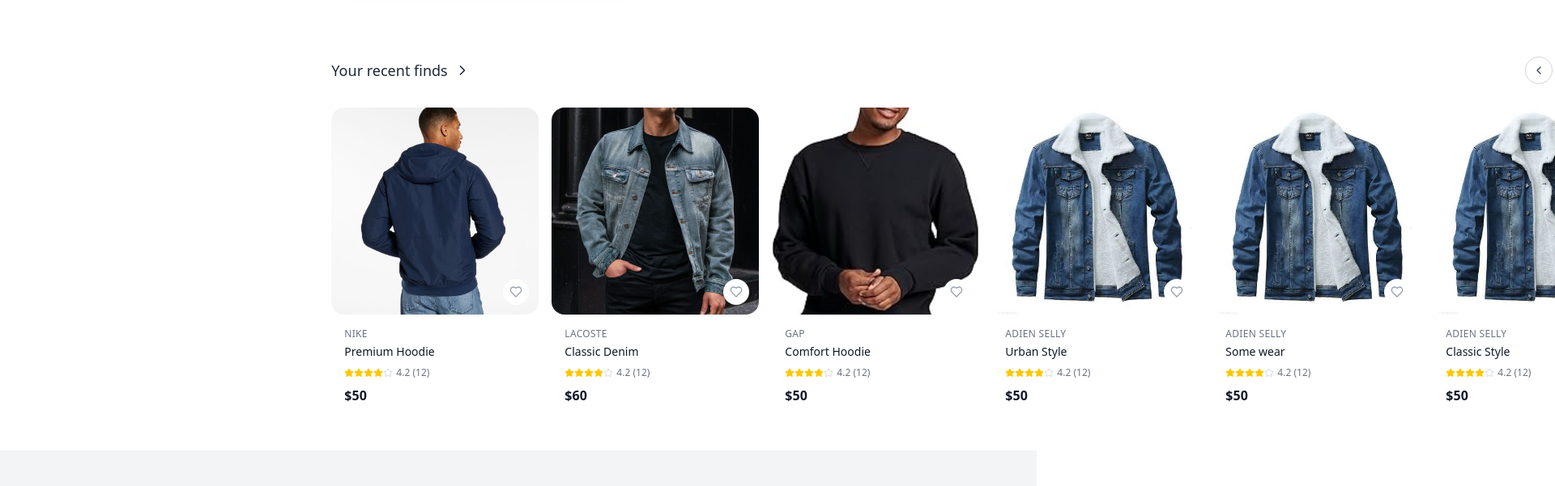
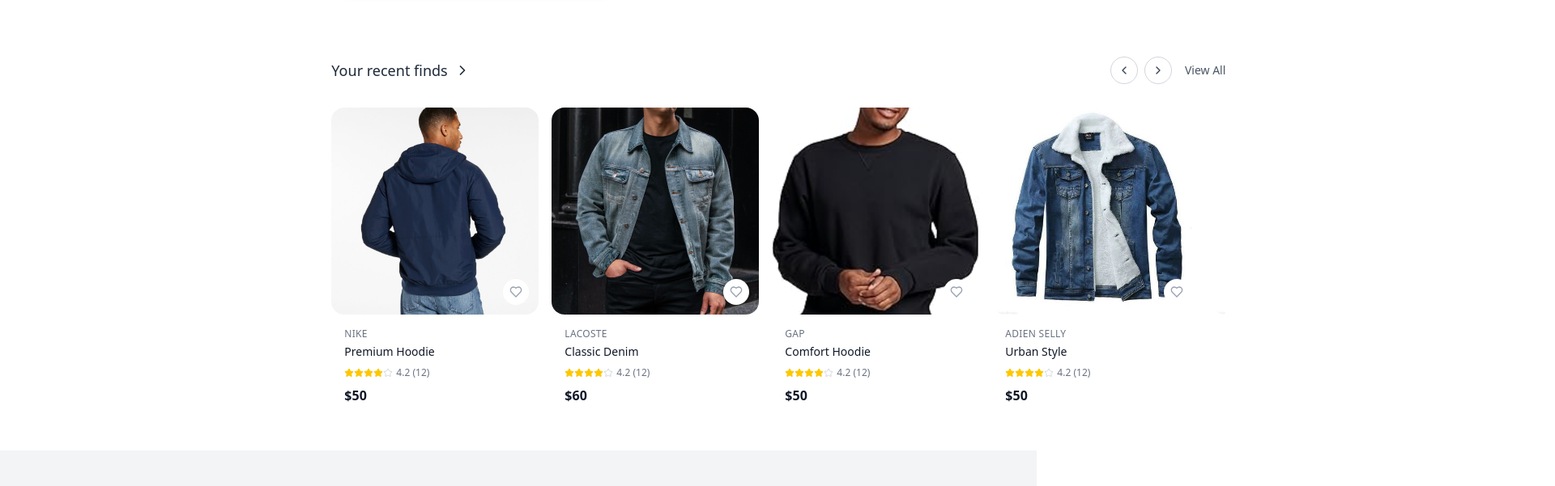
Before and after one commit to AllanKariuki/e-commerce-frontend, a React (Vite) app in the folder e-commerce-frontend/: page /products in a window 1280 px wide. Shown: the part 2280-2881 px from the top of the page at 81% size, 1920 px wide, since content can reach past the window. Built offline with nearby package versions, Linux system fonts and the light colour scheme; grey boxes are pictures that could not be loaded.

Commit message:
feat: fix recent views scroll

```diff
--- a/e-commerce-frontend/src/components/product/RecentFinds.tsx
+++ b/e-commerce-frontend/src/components/product/RecentFinds.tsx
@@ -181,7 +181,7 @@ const RecentFinds: React.FC = () => {
     const scrollLeft = () => {
         if (scrollContainerRef.current) {
             scrollContainerRef.current.scrollBy({
-                left: -300,
+                left: -272, // Width of one card (256px) + gap (16px) = 272px
                 behavior: 'smooth'
             });
         }
@@ -190,7 +190,7 @@ const RecentFinds: React.FC = () => {
     const scrollRight = () => {
         if (scrollContainerRef.current) {
             scrollContainerRef.current.scrollBy({
-                left: 300,
+                left: 272, // Width of one card (256px) + gap (16px) = 272px
                 behavior: 'smooth'
             });
         }
@@ -229,13 +229,15 @@ const RecentFinds: React.FC = () => {
                 </div>
             </div>
 
-            {/* Horizontal Scrollable Container */}
+            {/* Horizontal Scrollable Container - Show exactly 4 items */}
             <div
                 ref={scrollContainerRef}
                 className="flex gap-4 overflow-x-auto pb-4 scrollbar-hide"
                 style={{
                     scrollbarWidth: 'none',
                     msOverflowStyle: 'none',
+                    width: '100%',
+                    maxWidth: '1104px', // 4 cards * 256px + 3 gaps * 16px = 1104px
                 }}
             >
                 {recentFindsData.map((item) => (
```
